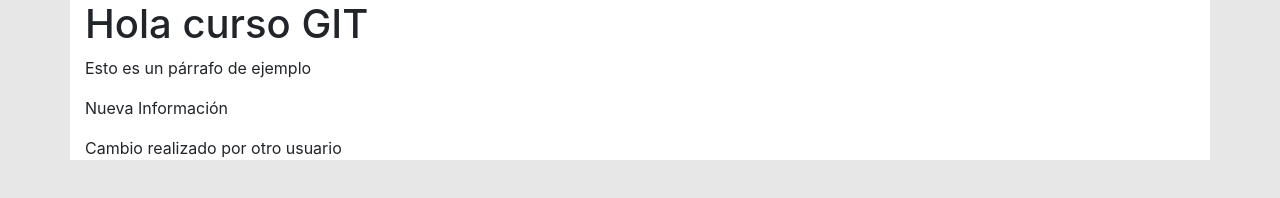
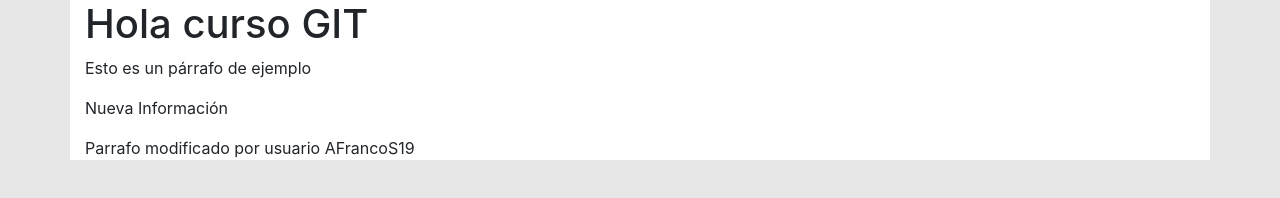
Before and after one commit to AFrancoSCode/Proyecto-de-prueba, a plain HTML site: page Index.html in a window 1280 px wide. Drawn offline with nearby package versions, Linux system fonts and the light colour scheme.

Commit message:
Probando cambio en el parrafo 20

```diff
--- a/Index.html
+++ b/Index.html
@@ -17,14 +17,7 @@
         <p>Esto es un párrafo de ejemplo</p>
 
         <p>Nueva Información</p>
-
-
-
-
-
-
-
-        <p>Cambio realizado por otro usuario</p>
+        <p>Parrafo modificado por usuario AFrancoS19</p>
     </div>
 
     <!-- Optional JavaScript -->
```
